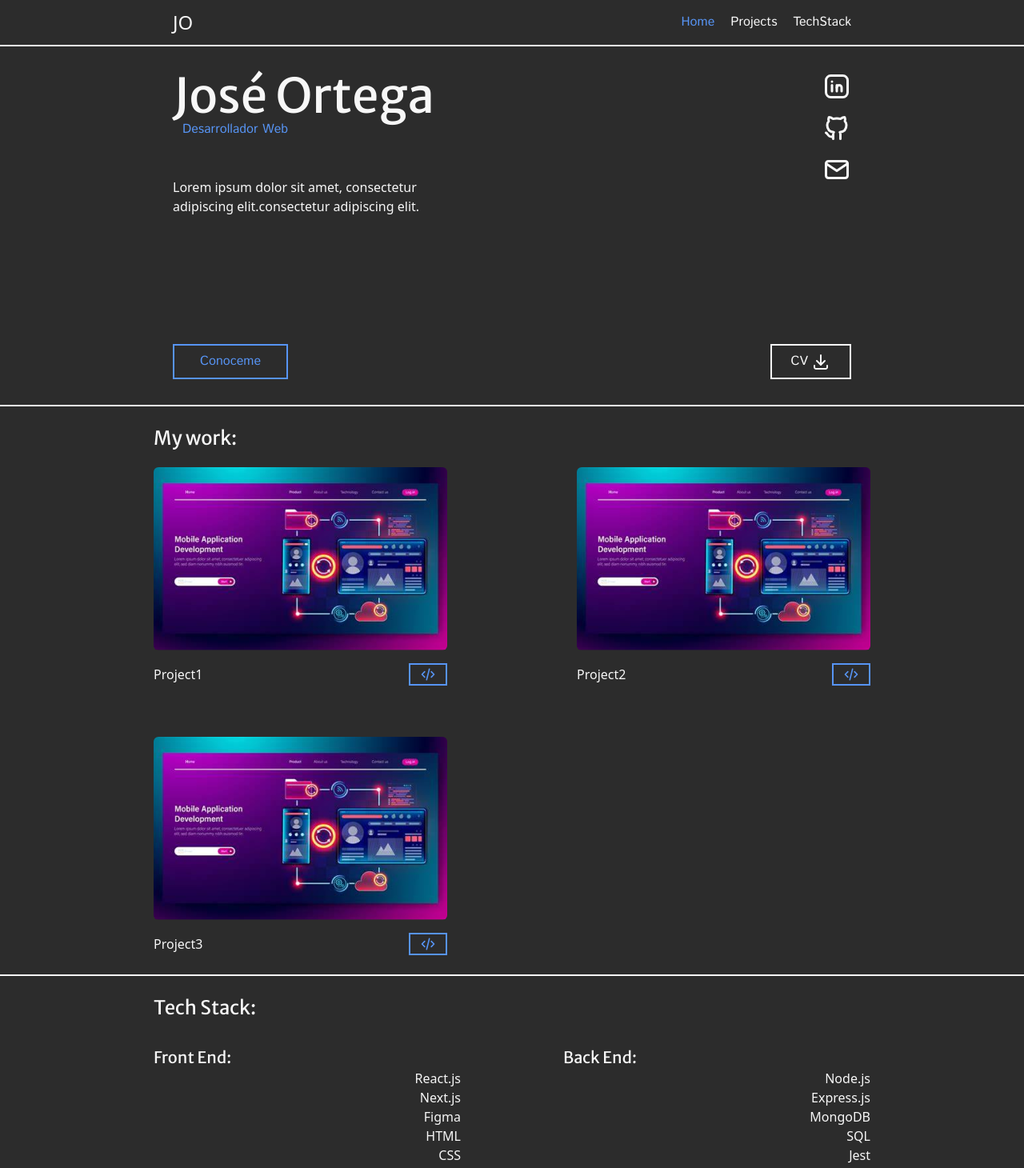
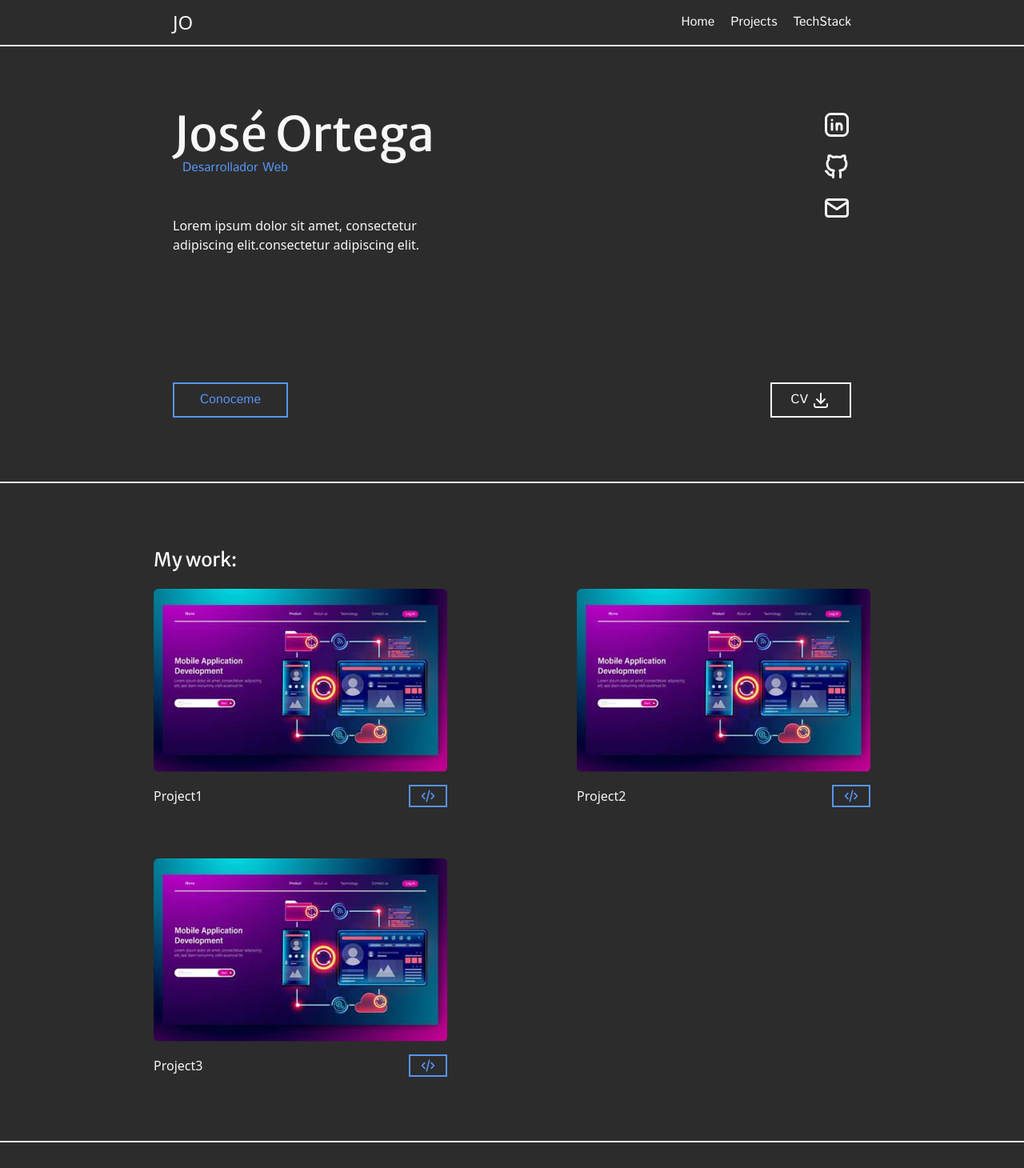
Before and after one commit to JoseOrtega02/portfolio2025, a React (Vite) app: page / in a window 1280 px wide. Shown: the top 1460 px of the page at 80% size. Built offline with nearby package versions, Linux system fonts and the light colour scheme; a web font is replaced by a local one.

Commit message:
adding some details

```diff
--- a/src/components/Icons/Code.jsx
+++ b/src/components/Icons/Code.jsx
@@ -1,7 +1,39 @@
-import img from "../../assets/code.svg"
-
 export default function Code() {
   return (
-    <img src={img} alt="Icono de Codigo" className='w-5'/>
-  )
+    <svg
+      className="w-5 h-5 transition-transform duration-300"
+      xmlns="http://www.w3.org/2000/svg"
+      viewBox="0 0 24 24"
+      fill="none"
+    >
+      <g clipPath="url(#clip0_26_207)">
+        <path
+          d="M7 8L3 12L7 16"
+          stroke="currentColor"
+          strokeWidth="2"
+          strokeLinecap="round"
+          strokeLinejoin="round"
+        />
+        <path
+          d="M17 8L21 12L17 16"
+          stroke="currentColor"
+          strokeWidth="2"
+          strokeLinecap="round"
+          strokeLinejoin="round"
+        />
+        <path
+          d="M14 4L10 20"
+          stroke="currentColor"
+          strokeWidth="2"
+          strokeLinecap="round"
+          strokeLinejoin="round"
+        />
+      </g>
+      <defs>
+        <clipPath id="clip0_26_207">
+          <rect width="24" height="24" fill="white" />
+        </clipPath>
+      </defs>
+    </svg>
+  );
 }
--- a/src/components/footer/Footer.jsx
+++ b/src/components/footer/Footer.jsx
@@ -4,7 +4,7 @@ import Linkedin from "../Icons/Linkedin";
 
 export  function Footer() {
   return (
-    <div className="p-6 text-white flex justify-between max-w-4xl md:mx-auto md:p-0">
+    <div className="p-6 text-white flex justify-between max-w-4xl md:mx-auto md:py-6">
         <h1 className="font-merriweatherSans text-xl ">JO</h1>
          <div className='flex flex-row justify-center'>
                     <Linkedin/>
--- a/src/components/hero/Hero.jsx
+++ b/src/components/hero/Hero.jsx
@@ -5,10 +5,10 @@ import Email from '../Icons/Email'
 import Download from '../Icons/Download'
 
 export default function Hero() {
-  return (<div className='flex justify-center border-white border-solid border-b-2'>
+  return (<section className='flex justify-center border-white border-solid border-b-2'id='home'>
 
 
-    <div className='w-full max-w-4xl  p-6 py-8 flex flex-col gap-12' id='home'>
+    <div className='w-full max-w-4xl  p-6 py-8 md:py-20 flex flex-col gap-12' >
         <div className='flex flex-row justify-center md:hidden'>
             <Linkedin/>
             <Github/>
@@ -46,6 +46,6 @@ export default function Hero() {
         </div>
 
     </div>
-    </div>
+    </section>
   )
 }
--- a/src/components/navbar/Navbar.jsx
+++ b/src/components/navbar/Navbar.jsx
@@ -1,12 +1,39 @@
 
-import { useState } from 'react'
+import { useState,useEffect } from 'react'
 import { Hamburger } from '../Icons/Hamburger'
 import { Close } from '../Icons/Close'
 
 function Navbar() {
   const [isOpen,setOpen] = useState(false)
 
-  return (<div className='border-b-2 border-white border-solid flex justify-center'>
+  useEffect(() => {
+    const handleScroll = () => {
+      const sections = document.querySelectorAll("section");
+      const navLinks = document.querySelectorAll(".nav-link");
+
+      let currentSection = "";
+      sections.forEach((section) => {
+        const sectionTop = section.offsetTop - 50; // Add offset if needed
+        const sectionHeight = section.offsetHeight;
+
+        if (window.scrollY >= sectionTop && window.scrollY < sectionTop + sectionHeight) {
+          currentSection = section.getAttribute("id");
+        }
+      });
+
+      navLinks.forEach((link) => {
+        link.classList.remove("text-accent");
+        if (link.getAttribute("href") === `#${currentSection}`) {
+          link.classList.add("text-accent");
+        }
+      });
+    };
+
+    window.addEventListener("scroll", handleScroll);
+    return () => window.removeEventListener("scroll", handleScroll);
+  }, []);
+
+  return (<div id="navbar" className='sticky top-0 z-10 bg-black border-b-2 border-white border-solid flex justify-center'>
   <div className={isOpen?" text-white bg-black fixed w-full h-full z-10":"hidden"}>
       <button className="w-full flex justify-end  pr-9 py-5" onClick={()=>setOpen(false)}><Close/></button>
       <div className='flex flex-col gap-10 mt-28 items-center  h-full w-full font-istokWeb text-xl '>
@@ -16,16 +43,16 @@ function Navbar() {
       </div>
 
     </div>
-   <div className='w-full max-w-4xl flex flex-row justify-between px-6 py-3 bg-black '>
+   <div className='w-full max-w-4xl flex flex-row justify-between px-6 py-3 bg-black'>
         <h1 className='text-white text-2xl'>JO</h1>
         <button onClick={()=>setOpen(true)} className='md:hidden'>
           <Hamburger/>
         </button>
-        <div className='hidden md:flex flex-row gap-5 text-white font-istokWeb items-center'>
-            <a href="#home" className='text-accent'>Home</a>
-            <a href="#projects">Projects</a>
-            <a href="#techStack">TechStack</a>
-        </div>
+        <div className="hidden md:flex flex-row gap-5 text-white font-istokWeb items-center" >
+      <a href="#home" className="nav-link">Home</a>
+      <a href="#projects" className="nav-link">Projects</a>
+      <a href="#techStack" className="nav-link">TechStack</a>
+    </div>
     </div>
 
   </div>
--- a/src/components/projects/Projects.jsx
+++ b/src/components/projects/Projects.jsx
@@ -3,9 +3,9 @@ import RenderProjects from "./RenderProjects";
 
 export default function Projects() {
   return (
-    <div className="p-6 border-white border-b-2 border-solid" id="projects">
+    <section className="p-6 border-white border-b-2 border-solid md:py-20" id="projects">
         <h2 className="font-merriweatherSans text-white text-2xl max-w-4xl mx-auto">My work:</h2>
         <RenderProjects/>
-    </div>
+    </section>
   )
 }
--- a/src/components/projects/RenderProjects.jsx
+++ b/src/components/projects/RenderProjects.jsx
@@ -39,9 +39,9 @@ function ProjectItem({ project }) {
               href={project.linkDemo}
               target="_blank"
               rel="noopener noreferrer"
-              className=" px-4 py-1 text-sm border-2 border-accent border-solid  hover:bg-accent hover:text-black"
+              className=" px-4 py-1 text-sm border-2 border-accent border-solid  transition-all duration-300 hover:bg-accent hover:text-black"
             >
-              Demo
+              Live demo
             </a>
           </div>
         </div>
@@ -50,9 +50,9 @@ function ProjectItem({ project }) {
       {/* Project Info */}
       <div className="flex justify-between items-center mt-2">
         <h1 className="font-slabo text-m">{project.name}</h1>
-        <button className="border-accent border-2 border-solid text-accent px-3 py-0.5">
-          <Code />
-        </button>
+        <button className="border-accent border-2 border-solid text-accent px-3 py-0.5 flex items-center justify-center overflow-hidden transition-all duration-300 hover:bg-accent hover:text-black group">
+      <Code />
+    </button>
       </div>
     </div>
   );
--- a/src/components/techStack/TechStack.jsx
+++ b/src/components/techStack/TechStack.jsx
@@ -2,10 +2,10 @@
 
 export default function TechStack() {
   return (
-    <div className=" border-white border-b-2 border-solid">
+    <section className=" border-white border-b-2 border-solid" id="techStack">
 
 
-    <div className="p-6 max-w-4xl mx-auto md:p-0 md:py-6" id="techStack">
+    <div className="p-6 max-w-4xl mx-auto md:p-0 md:py-20" >
         <h2 className="font-merriweatherSans text-2xl text-white">Tech Stack:</h2>
         <div className="flex flex-wrap text-white mt-8 justify-between md:gap-y-8 gap-4">
             <div className="max-w-96 w-full">
@@ -43,6 +43,6 @@ export default function TechStack() {
             </div>
         </div>
     </div>
-    </div>
+    </section>
   )
 }
```
